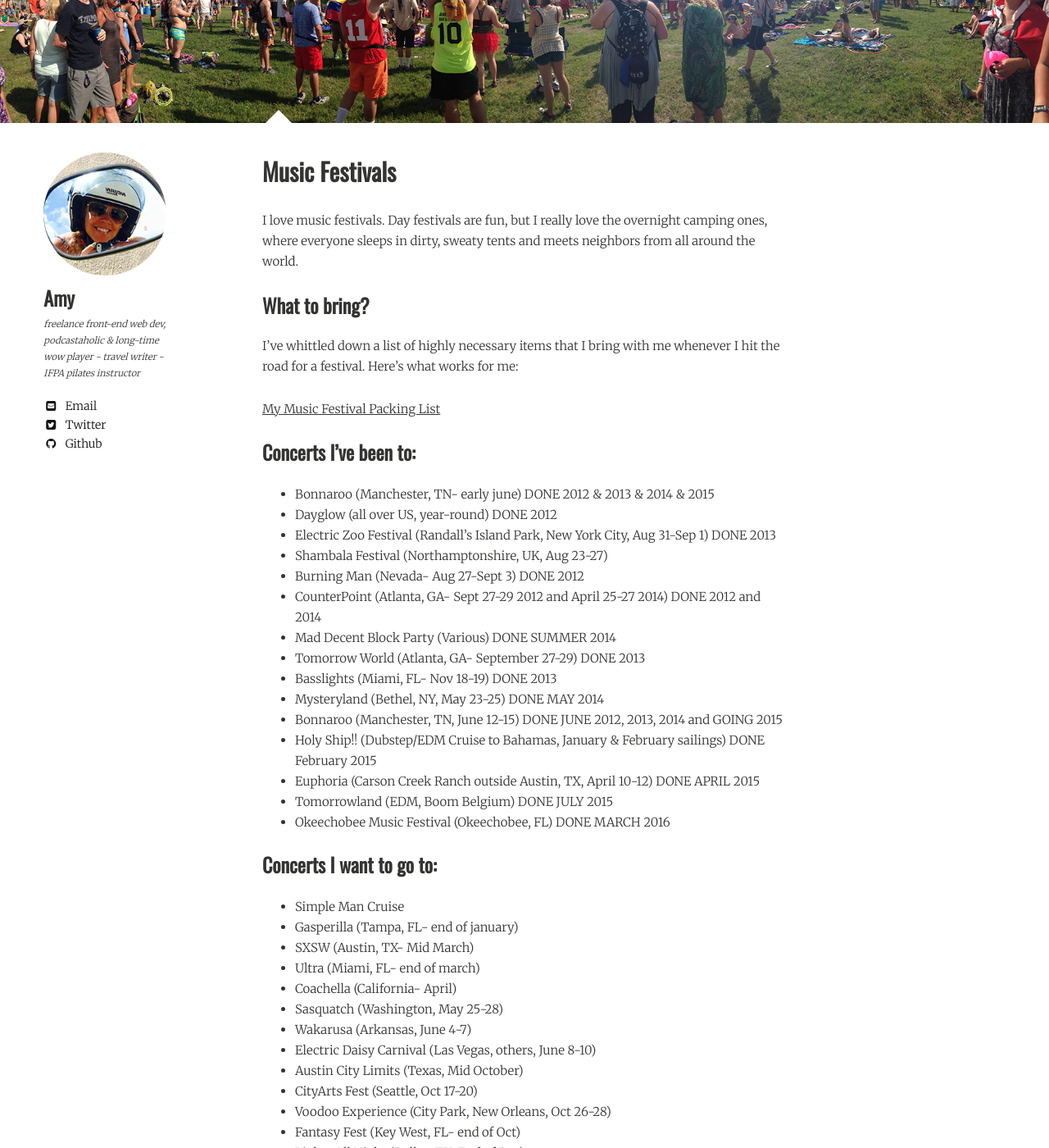
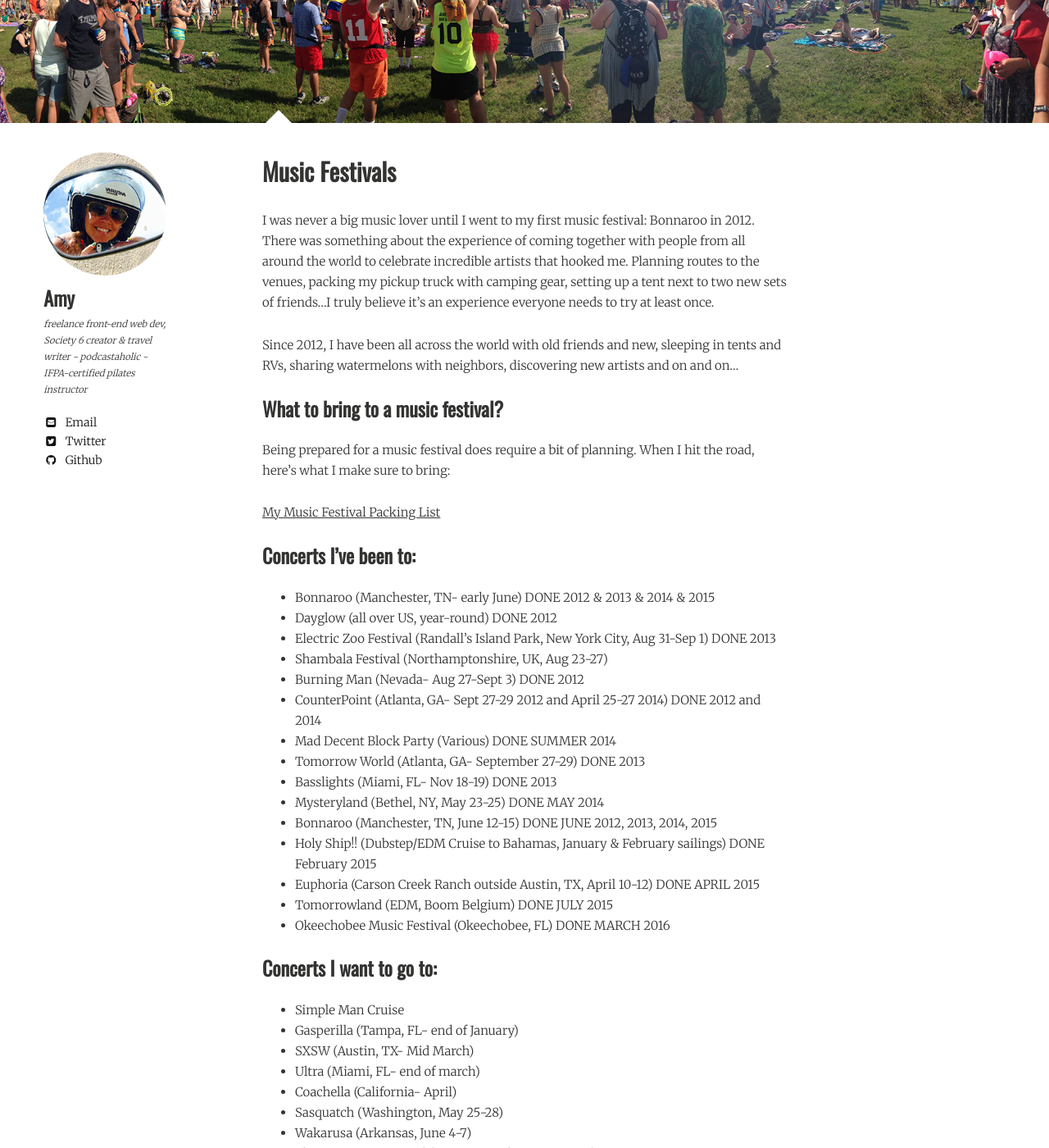
Before and after one commit to amypeniston/blog, a Jekyll site: the page built from music-festivals/index.md, in a window 1280 px wide and 1400 px high, scrolled down 219 px. Shown: the whole window at 82% size. Built offline with Jekyll 4.4.1, drawn with Linux system fonts in a browser that asks for light colours; nearby versions of some CDN libraries; some of the changed text lies outside the part shown.

Commit message:
Update music festival page & sidebar

```diff
--- a/_config.yml
+++ b/_config.yml
@@ -28,7 +28,7 @@ kramdown:
 owner:
   name: Amy
   avatar: avatar.jpg
-  bio: "freelance front-end web dev, podcastaholic & long-time wow player - travel writer - IFPA pilates instructor"
+  bio: "freelance front-end web dev, Society 6 creator & travel writer - podcastaholic - IFPA-certified pilates instructor"
   email: amy@amypeniston.com
   disqus-shortname:
   twitter: amypeniston
--- a/music-festivals/index.md
+++ b/music-festivals/index.md
@@ -7,17 +7,19 @@ image:
   feature: bonnaroo-cover.jpg
 ---
 
-I love music festivals. Day festivals are fun, but I really love the overnight camping ones, where everyone sleeps in dirty, sweaty tents and meets neighbors from all around the world.
+I was never a big music lover until I went to my first music festival: Bonnaroo in 2012. There was something about the experience of coming together with people from all around the world to celebrate incredible artists that hooked me. Planning routes to the venues, packing my pickup truck with camping gear, setting up a tent next to two new sets of friends...I truly believe it's an experience everyone needs to try at least once.
 
-### What to bring?
+Since 2012, I have been all across the world with old friends and new, sleeping in tents and RVs, sharing watermelons with neighbors, discovering new artists and on and on...
 
-I've whittled down a list of highly necessary items that I bring with me whenever I hit the road for a festival. Here's what works for me:
+### What to bring to a music festival?
+
+Being prepared for a music festival does require a bit of planning. When I hit the road, here's what I make sure to bring:
 
 [My Music Festival Packing List](/music-festival-packing-list/)
 
 ### Concerts I've been to:
 
-* Bonnaroo (Manchester, TN- early june) DONE 2012 & 2013 & 2014 & 2015
+* Bonnaroo (Manchester, TN- early June) DONE 2012 & 2013 & 2014 & 2015
 * Dayglow (all over US, year-round) DONE 2012
 * Electric Zoo Festival (Randall's Island Park, New York City, Aug 31-Sep 1) DONE 2013
 * Shambala Festival (Northamptonshire, UK, Aug 23-27)
@@ -27,7 +29,7 @@ I've whittled down a list of highly necessary items that I bring with me wheneve
 * Tomorrow World (Atlanta, GA- September 27-29) DONE 2013
 * Basslights (Miami, FL- Nov 18-19) DONE 2013
 * Mysteryland (Bethel, NY, May 23-25) DONE MAY 2014
-* Bonnaroo (Manchester, TN, June 12-15) DONE JUNE 2012, 2013, 2014 and GOING 2015
+* Bonnaroo (Manchester, TN, June 12-15) DONE JUNE 2012, 2013, 2014, 2015
 * Holy Ship!! (Dubstep/EDM Cruise to Bahamas, January & February sailings) DONE February 2015
 * Euphoria (Carson Creek Ranch outside Austin, TX, April 10-12) DONE APRIL 2015
 * Tomorrowland (EDM, Boom Belgium) DONE JULY 2015
@@ -35,7 +37,7 @@ I've whittled down a list of highly necessary items that I bring with me wheneve
 
 ### Concerts I want to go to:
 * Simple Man Cruise
-* Gasperilla (Tampa, FL- end of january)
+* Gasperilla (Tampa, FL- end of January)
 * SXSW (Austin, TX- Mid March)
 * Ultra (Miami, FL- end of march)
 * Coachella (California- April)
@@ -49,7 +51,7 @@ I've whittled down a list of highly necessary items that I bring with me wheneve
 * Lights All Night (Dallas, TX, End of Dec)
 * Electric Forest (Michigan, June 27-30)
 * Rombello (Reggae Cruise to Bahamas) Maybe next time...
-* Summerjam (Kohl, Germany- first week of july)
+* Summerjam (Kohl, Germany- first week of July)
 * Camp Bisco (New York, July 12-14)
 * Hardfest (LA, California, Aug 3-4)
 * Lollapalooza (Chicago, Illinois, Aug 3-5)
```
